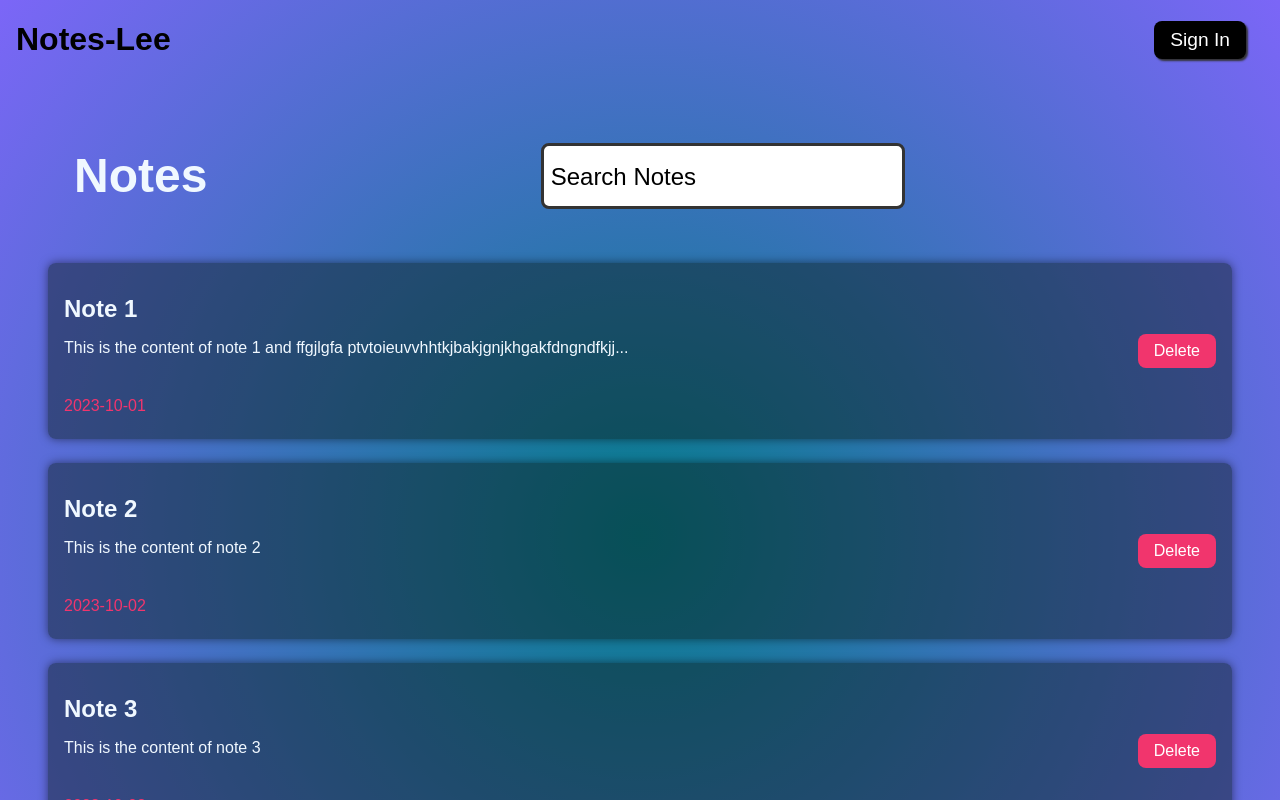
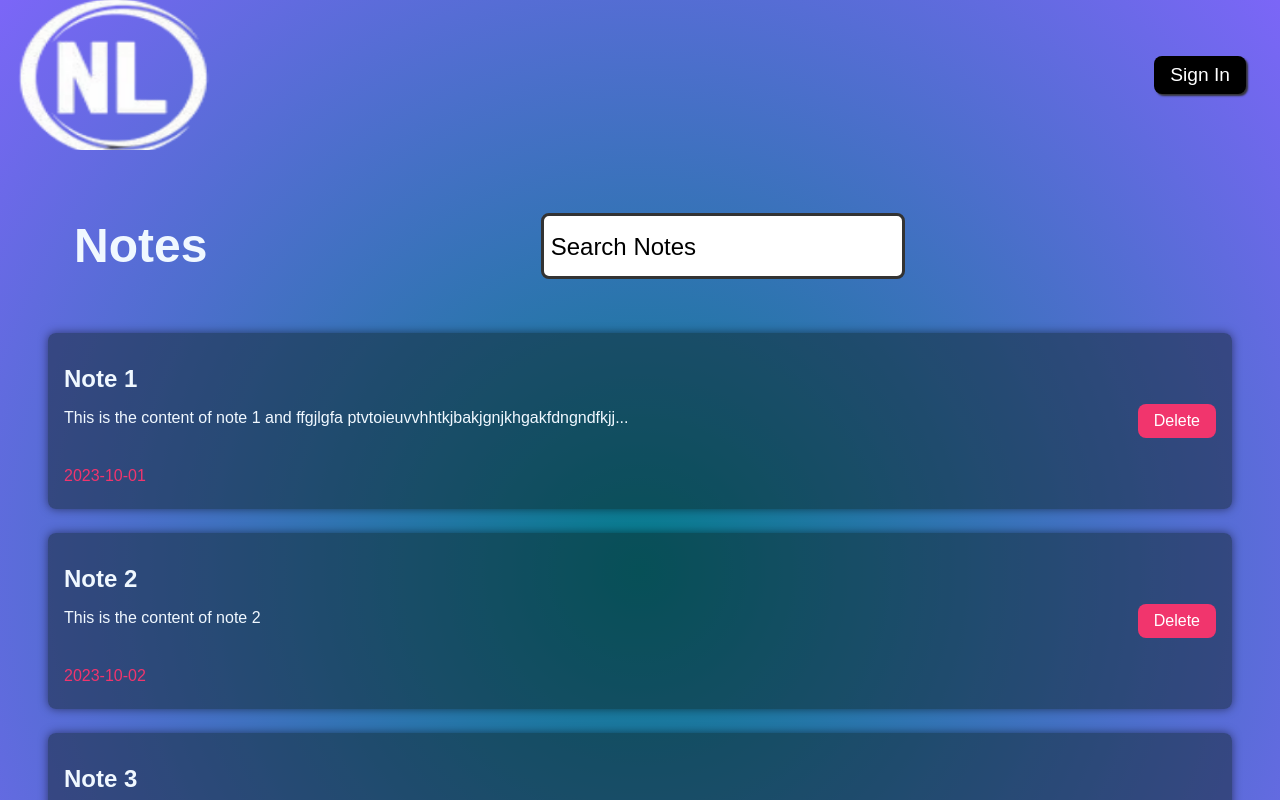
Before and after one commit to ARYAN-01-GARG/Notes-app, a React (Vite) app: page /notes in a window 1280 px wide. Both pictures are taken after a click on the button "Go To Notes". Shown: the top 800 px of the page. Built offline with nearby package versions, Linux system fonts and the light colour scheme.

Commit message:
Logo changed.

```diff
--- a/src/Components/Header/Header.jsx
+++ b/src/Components/Header/Header.jsx
@@ -4,9 +4,7 @@ import "../../css/Header.css"
 const Header = () => {
   return (
     <header>
-        <h1 className="logo">
-            Notes-Lee
-        </h1>
+        <img src="/images/Logo.png" alt="Logo" loading="lazy" width={200} height={150}/>
         <Button label="Sign In" redirect="/auth" />
     </header>
   )
```
Also changed, not shown: public/images/Logo.png.
